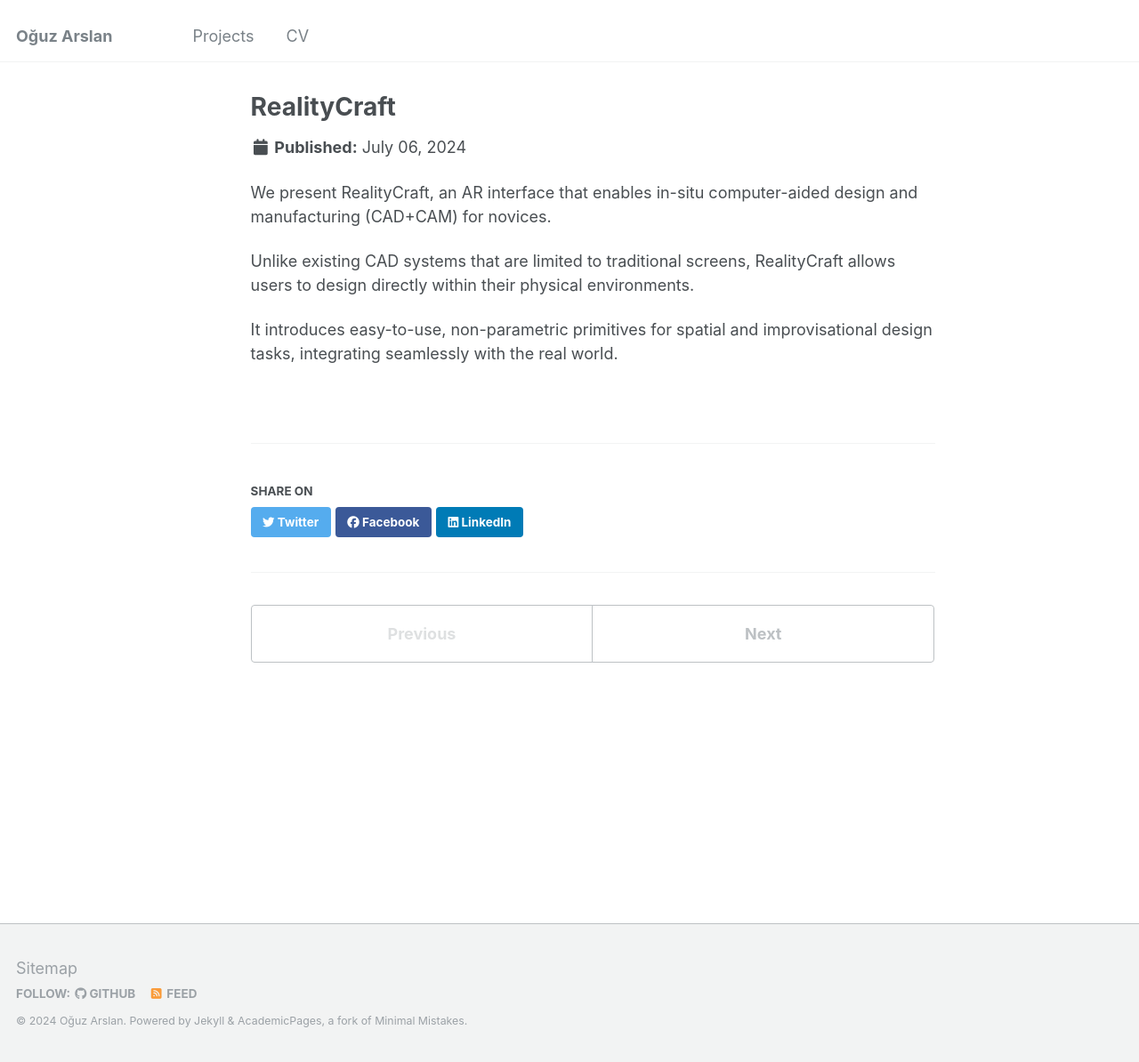
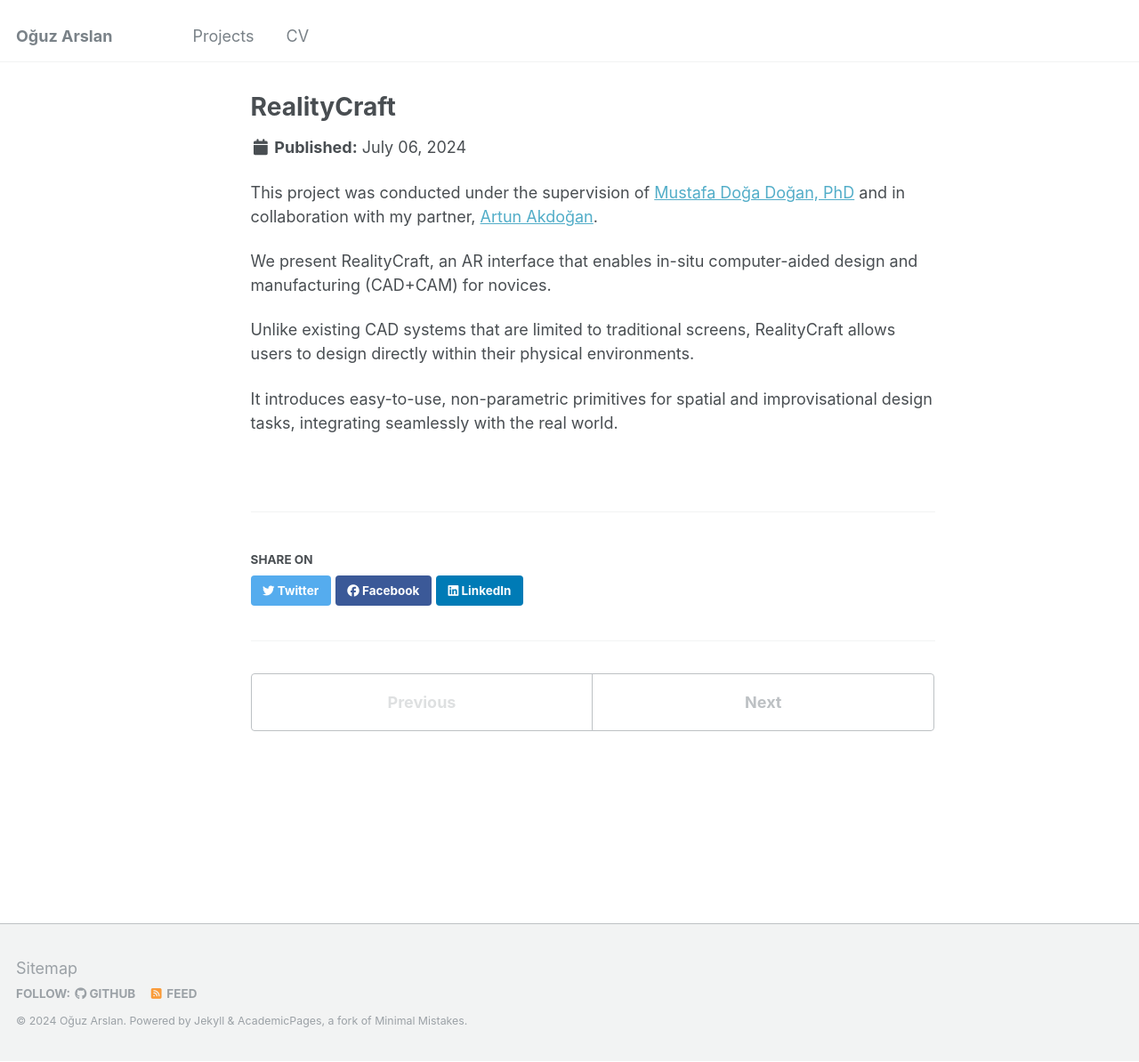
Before and after one commit to Boysle/boysle.github.io, a Jekyll site: the page built from _portfolio/0realitycraft.md, in a window 1280 px wide and 1194 px high. Shown: the whole window at 89% size. Built offline with Jekyll 4.4.1, drawn with Linux system fonts in a browser that asks for light colours.

Commit message:
Update 0realitycraft.md

```diff
--- a/_portfolio/0realitycraft.md
+++ b/_portfolio/0realitycraft.md
@@ -4,6 +4,7 @@ excerpt: "An In-Situ CAD+CAM Interface for Novices via Scene-Aware Augmented Rea
 author_profile: false
 collection: projects
 ---
+This project was conducted under the supervision of [Mustafa Doğa Doğan, PhD](https://www.dogadogan.com/) and in collaboration with my partner, [Artun Akdoğan](https://www.linkedin.com/in/artun-akdogan/).
 
 We present RealityCraft, an AR interface that enables in-situ computer-aided design and manufacturing (CAD+CAM) for novices.
 
```
